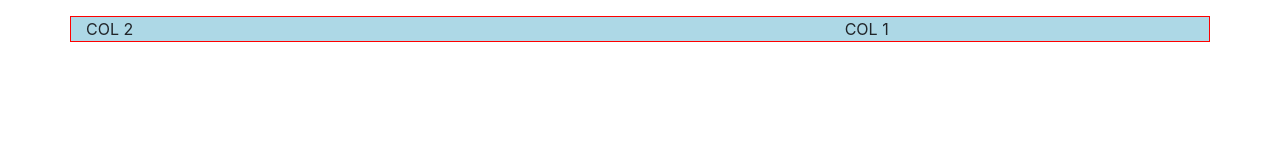
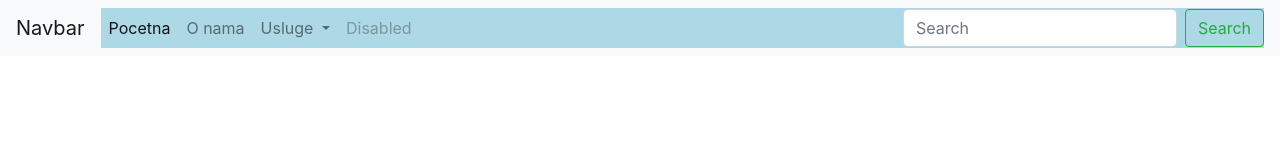
Before and after one commit to filip99m/cas4, a plain HTML site: page index2.html in a window 1280 px wide. Drawn offline with nearby package versions, Linux system fonts and the light colour scheme.

Commit message:
Dodavanje Navbar-a

```diff
--- a/index2.html
+++ b/index2.html
@@ -9,59 +9,41 @@
 </head>
 <body>
 
-    <div class="container">
-        <div class="row mt-3">
-            <div class="col-sm-6 col-md-4 order-last d-md-none d-lg-block"> <!-- prikazivanje sadrzaja kolone u zavisnoti od velicine ekrana -->
-                COL 1
-            </div>
-            <div class="offset-md-4"></div>
-            <div class="col-sm-6 col-md-4 order-first">
-                COL 2
-            </div>
+    <nav class="navbar navbar-expand-lg navbar-light bg-light">
+          <a class="navbar-brand" href="#">Navbar</a>
+          <button class="navbar-toggler" type="button" data-toggle="collapse" data-target="#navbarSupportedContent" aria-controls="navbarSupportedContent" aria-expanded="false" aria-label="Toggle navigation">
+            <span class="navbar-toggler-icon"></span>
+          </button>
 
-
-<!--
-    Raspored kolona i redova, primeri
--->
-<!--
-            <div class="col-md-3 col-sm-6">
-                <div class="row">
-                    <div class="col">
-                        Lorem ipsum dolor sit amet.
-                    </div>
-                    <div class="col">
-                        Lorem ipsum dolor sit amet.
-                    </div>
+        <div class="collapse navbar-collapse" id="navbarSupportedContent">
+            <ul class="navbar-nav mr-auto">
+              <li class="nav-item active">
+                <a class="nav-link" href="#">Pocetna<span class="sr-only">(current)</span></a>
+              </li>
+              <li class="nav-item">
+                <a class="nav-link" href="#">O nama</a>
+              </li>
+              <li class="nav-item dropdown">
+                <a class="nav-link dropdown-toggle" href="#" id="navbarDropdown" role="button" data-toggle="dropdown" aria-haspopup="true" aria-expanded="false">
+                  Usluge
+                </a>
+                <div class="dropdown-menu" aria-labelledby="navbarDropdown">
+                  <a class="dropdown-item" href="#">Action</a>
+                  <a class="dropdown-item" href="#">Another action</a>
+                  <div class="dropdown-divider"></div>
+                  <a class="dropdown-item" href="#">Something else here</a>
                 </div>
-            </div>
-            <div class="col-md-3 col-sm-6">
-                Lorem ipsum dolor sit amet, consectetur adipisicing elit. Pariatur architecto dicta vero accusantium, culpa, nobis ab ratione iste ullam esse impedit omnis! Vero doloribus error praesentium ex architecto minus odio sint sunt voluptates
-            </div>
-            <div class="col-md-3 col-sm-6">
-                Lorem ipsum dolor sit amet, consectetur adipisicing elit. Error animi doloremque numquam magni, accusamus
-            </div>
-            <div class="col-md-3 col-sm-6">
-                Lorem ipsum dolor sit amet, consectetur adipisicing elit. Error animi doloremque numquam magni, accusamus
-            </div>
+              </li>
+              <li class="nav-item">
+                <a class="nav-link disabled" href="#" tabindex="-1" aria-disabled="true">Disabled</a>
+              </li>
+            </ul>
+            <form class="form-inline my-2 my-lg-0">
+              <input class="form-control mr-sm-2" type="search" placeholder="Search" aria-label="Search">
+              <button class="btn btn-outline-success my-2 my-sm-0" type="submit">Search</button>
+            </form>
         </div>
--->
-<!--
-        <div class="row mt-3">
-            <div class="col-md-3 col-sm-6">
-                Lorem ipsum dolor sit amet, consectetur adipisicing elit. Error animi doloremque numquam magni, accusamus
-            </div>
-            <div class="col-md-3 col-sm-6">
-                Lorem ipsum dolor sit amet, consectetur adipisicing elit. Pariatur architecto dicta vero accusantium, culpa, nobis ab ratione iste ullam esse impedit omnis! Vero doloribus error praesentium ex architecto minus odio sint sunt voluptates
-            </div>
-            <div class="col-md-3 col-sm-6">
-                Lorem ipsum dolor sit amet, consectetur adipisicing elit. Error animi doloremque numquam magni, accusamus
-            </div>
-            <div class="col-md-3 col-sm-6">
-                Lorem ipsum dolor sit amet, consectetur adipisicing elit. Error animi doloremque numquam magni, accusamus
-            </div>
--->
-        </div>
-    </div>
+    </nav>
 
     <script src="https://code.jquery.com/jquery-3.5.1.min.js"></script>
     <script src="https://stackpath.bootstrapcdn.com/bootstrap/4.5.2/js/bootstrap.bundle.min.js"></script>
--- a/style2.css
+++ /dev/null
@@ -1,18 +0,0 @@
-div{
-    background-color: lightblue;
-}
-
-.col{
-    border: 1px solid gray;
-}
-
-.col-md-3{
-    border: 1px solid gray
-}
-
-.col-sm-4{
-    border: 1px solid gray
-}
-.row{
-    border: 1px solid red;
-}
```
